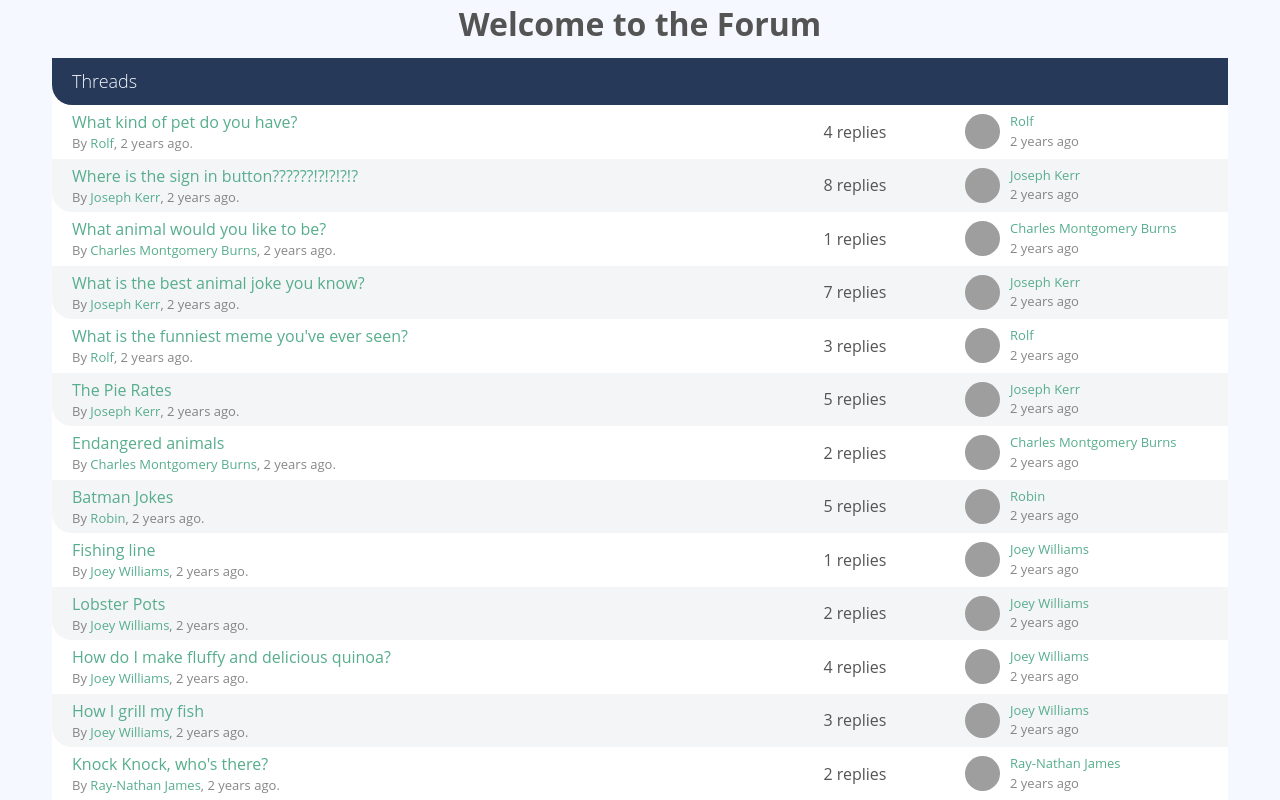
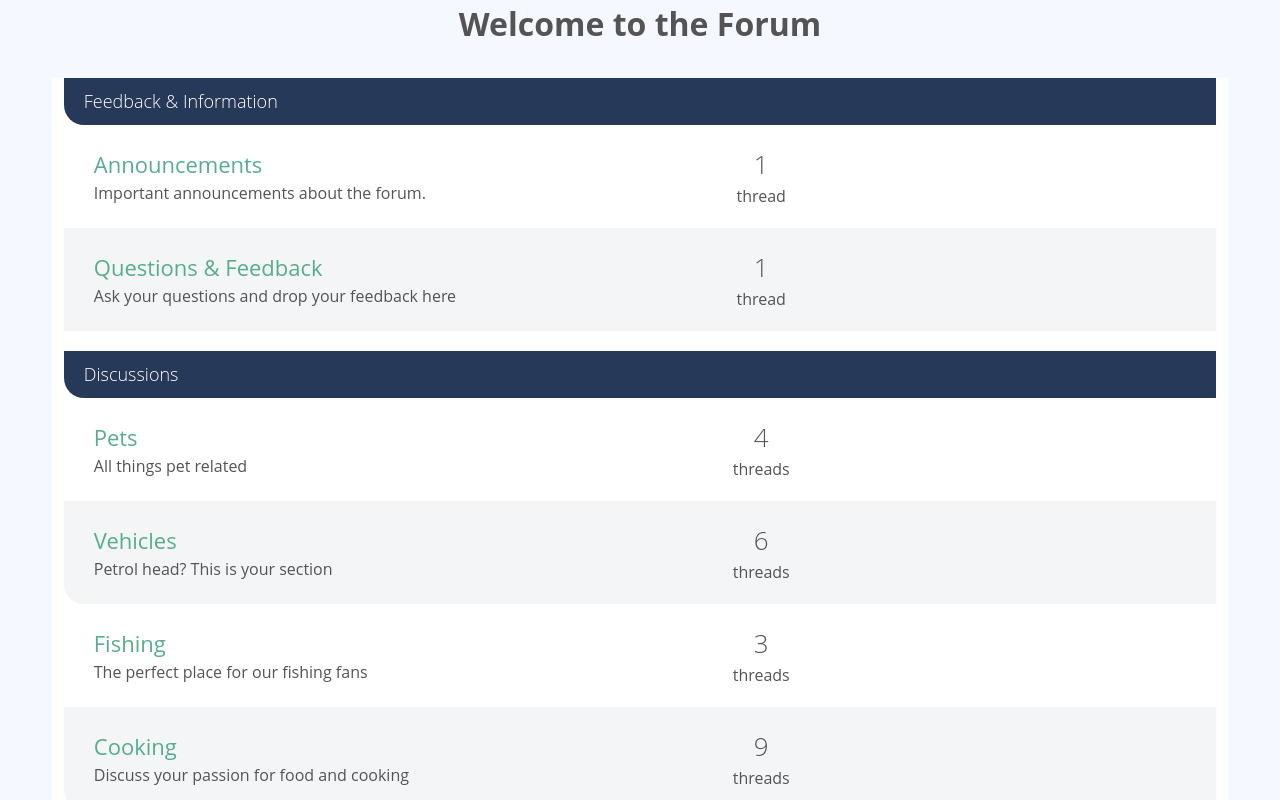
Before and after one commit to djbedford/vue-forum, a Vue app: page / in a window 1280 px wide. Shown: the top 800 px of the page. Built offline with nearby package versions, Linux system fonts and the light colour scheme; grey boxes are pictures that could not be loaded.

Commit message:
Create category components to group related forums together and display them

```diff
--- /dev/null
+++ b/src/components/CategoryList.vue
@@ -0,0 +1,39 @@
+<template>
+  <div class="col-full">
+    <div class="forum-list">
+      <forum-list
+        v-for="category in categories"
+        :key="category.id"
+        :forums="getCategoryForums(category)"
+        :title="category.name"
+        :category-id="category.id"
+      />
+    </div>
+  </div>
+</template>
+
+<script>
+import sourceData from "@/data.json";
+import ForumList from "@/components/ForumList.vue";
+
+export default {
+  props: {
+    categories: {
+      required: true,
+      type: Array
+    }
+  },
+  components: {
+    ForumList
+  },
+  methods: {
+    getCategoryForums(category) {
+      return sourceData.forums.filter(
+        forum => forum.categoryId === category.id
+      );
+    }
+  }
+};
+</script>
+
+<style scoped></style>
--- /dev/null
+++ b/src/components/ForumList.vue
@@ -0,0 +1,61 @@
+<template>
+  <div class="col-full">
+    <div class="forum-list">
+      <h2 class="list-title">
+        <router-link
+          v-if="categoryId"
+          :to="{ name: 'Category', params: { id: categoryId } }"
+          >{{ title }}</router-link
+        >
+        <span v-else>{{ title }}</span>
+      </h2>
+      <div v-for="forum in forums" :key="forum.id" class="forum-listing">
+        <div class="forum-details">
+          <router-link
+            :to="{ name: 'Forum', params: { id: forum.id } }"
+            class="text-xlarge"
+            >{{ forum.name }}</router-link
+          >
+          <p>{{ forum.description }}</p>
+        </div>
+
+        <div class="threads-count">
+          <p>
+            <span class="count">{{ forum.threads?.length }}</span>
+            {{ forumThreadsWord(forum) }}
+          </p>
+        </div>
+
+        <div class="last-thread"></div>
+      </div>
+    </div>
+  </div>
+</template>
+
+<script>
+export default {
+  props: {
+    forums: {
+      required: true,
+      type: Array
+    },
+    title: {
+      type: String,
+      default: "Forums"
+    },
+    categoryId: {
+      required: false,
+      type: String
+    }
+  },
+  methods: {
+    forumThreadsWord(forum) {
+      return forum.threads?.length
+        ? forum.threads.length > 1
+          ? "threads"
+          : "thread"
+        : "no threads";
+    }
+  }
+};
+</script>
--- /dev/null
+++ b/src/pages/Category.vue
@@ -0,0 +1,40 @@
+<template>
+  <!-- <div class="col-full">
+    <div class="forum-list">
+      <h2 class="list-title">
+        <a href="#">Categories</a>
+      </h2> -->
+  <h1>{{ category.name }}</h1>
+  <forum-list :title="category.name" :forums="getCategoryForums(category)" />
+  <!-- </div>
+  </div> -->
+</template>
+
+<script>
+import sourceData from "@/data.json";
+import ForumList from "@/components/ForumList.vue";
+
+export default {
+  props: {
+    id: {
+      required: true,
+      type: String
+    }
+  },
+  components: {
+    ForumList
+  },
+  computed: {
+    category() {
+      return sourceData.categories.find(category => category.id === this.id);
+    }
+  },
+  methods: {
+    getCategoryForums(category) {
+      return sourceData.forums.filter(
+        forum => forum.categoryId === category.id
+      );
+    }
+  }
+};
+</script>
--- a/src/pages/Home.vue
+++ b/src/pages/Home.vue
@@ -1,19 +1,19 @@
 <template>
   <h1>Welcome to the Forum</h1>
-  <thread-list :threads="threads" />
+  <category-list :categories="categories" />
 </template>
 
 <script>
-import ThreadList from "@/components/ThreadList.vue";
+import CategoryList from "@/components/CategoryList.vue";
 import sourceData from "@/data.json";
 
 export default {
   components: {
-    ThreadList
+    CategoryList
   },
   data() {
     return {
-      threads: sourceData.threads
+      categories: sourceData.categories
     };
   }
 };
--- a/src/router/index.js
+++ b/src/router/index.js
@@ -4,6 +4,7 @@ import Home from "@/pages/Home.vue";
 import ThreadShow from "@/pages/ThreadShow.vue";
 import NotFound from "@/pages/NotFound.vue";
 import Forum from "@/pages/Forum.vue";
+import Category from "@/pages/Category.vue";
 
 import sourceData from "@/data.json";
 
@@ -12,6 +13,12 @@ const routes = [
     path: "/",
     name: "Home",
     component: Home
+  },
+  {
+    path: "/category/:id",
+    name: "Category",
+    component: Category,
+    props: true
   },
   {
     path: "/forum/:id",
```
